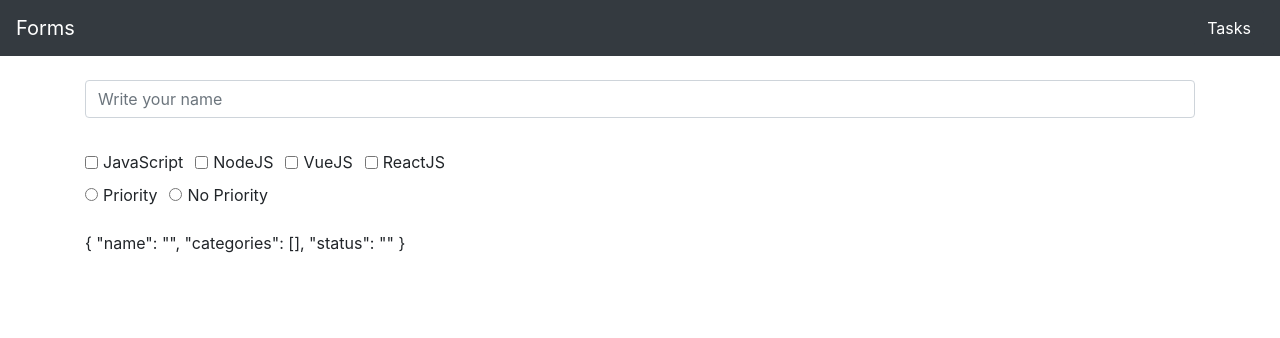
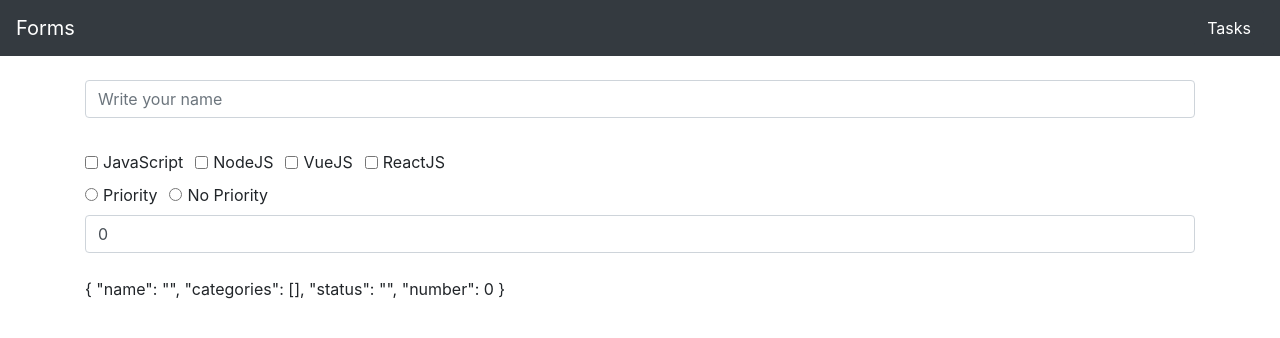
Before and after one commit to ivanurra/vue-forms-02, a Vue app: page / in a window 1280 px wide. Shown: the top 338 px of the page. Built offline with nearby package versions, Linux system fonts and the light colour scheme.

Commit message:
v-model number

```diff
--- a/src/views/Home.vue
+++ b/src/views/Home.vue
@@ -64,11 +64,18 @@
         id="radio-2"
         class="form-check-input"
         value="nopriority"
-        v-model="task.status"
+        v-model.number="task.status"
       >
       <label for="radio-2" class="form-check-label">No Priority</label>
     </div>
   </div>
+<div class="mt-2">
+  <input
+    type="number"
+    class="form-control"
+    v-model="task.number"
+    >
+</div>
 </form>
 <br/>
 <p>
@@ -88,7 +95,8 @@ export default {
       task: {
         name: '',
         categories: [],
-        status: ''
+        status: '',
+        number: 0
       }
     }
   },
```
Also changed, not shown: 1 other file (tests, documents, lock files or other folders).
